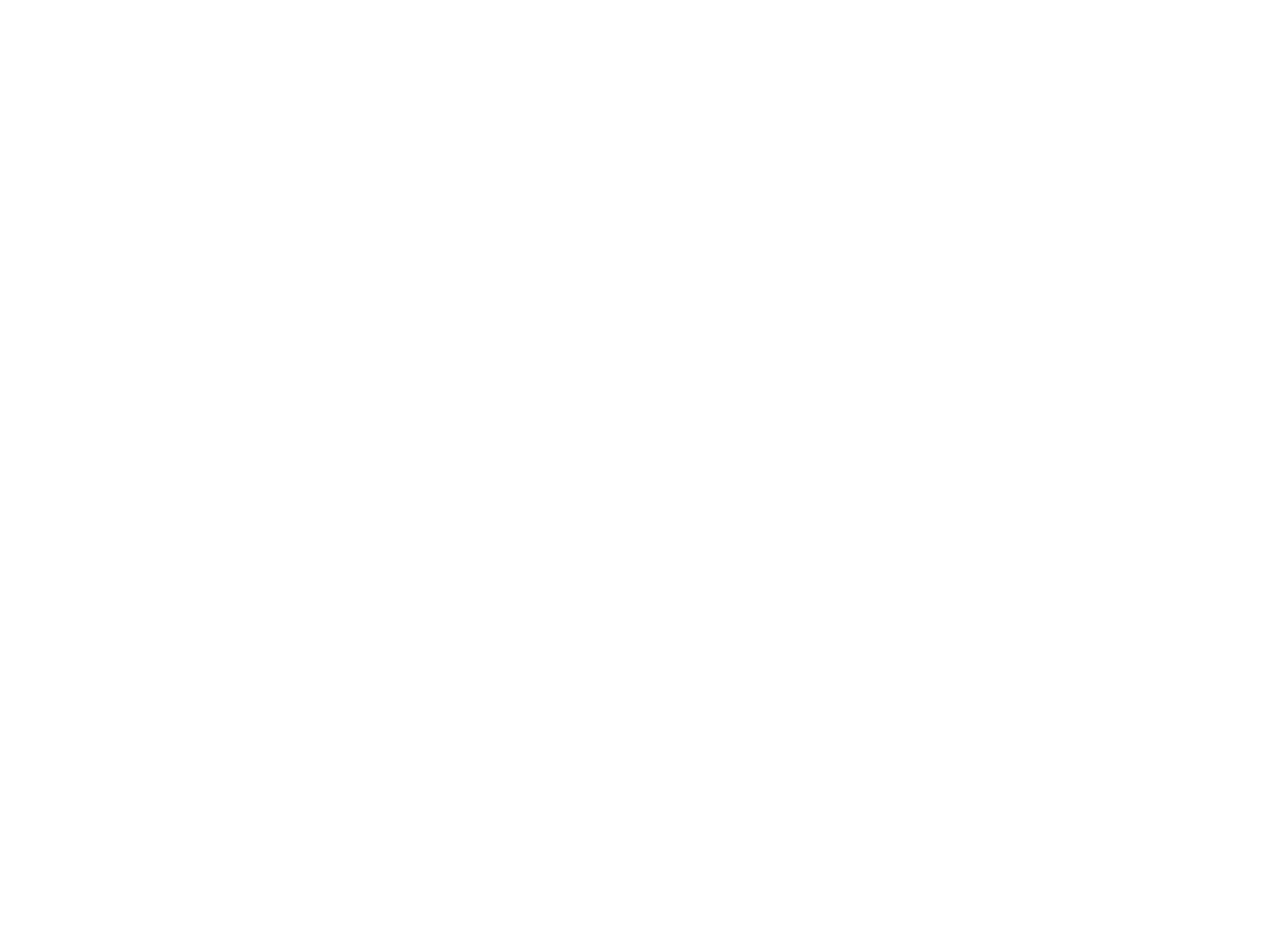
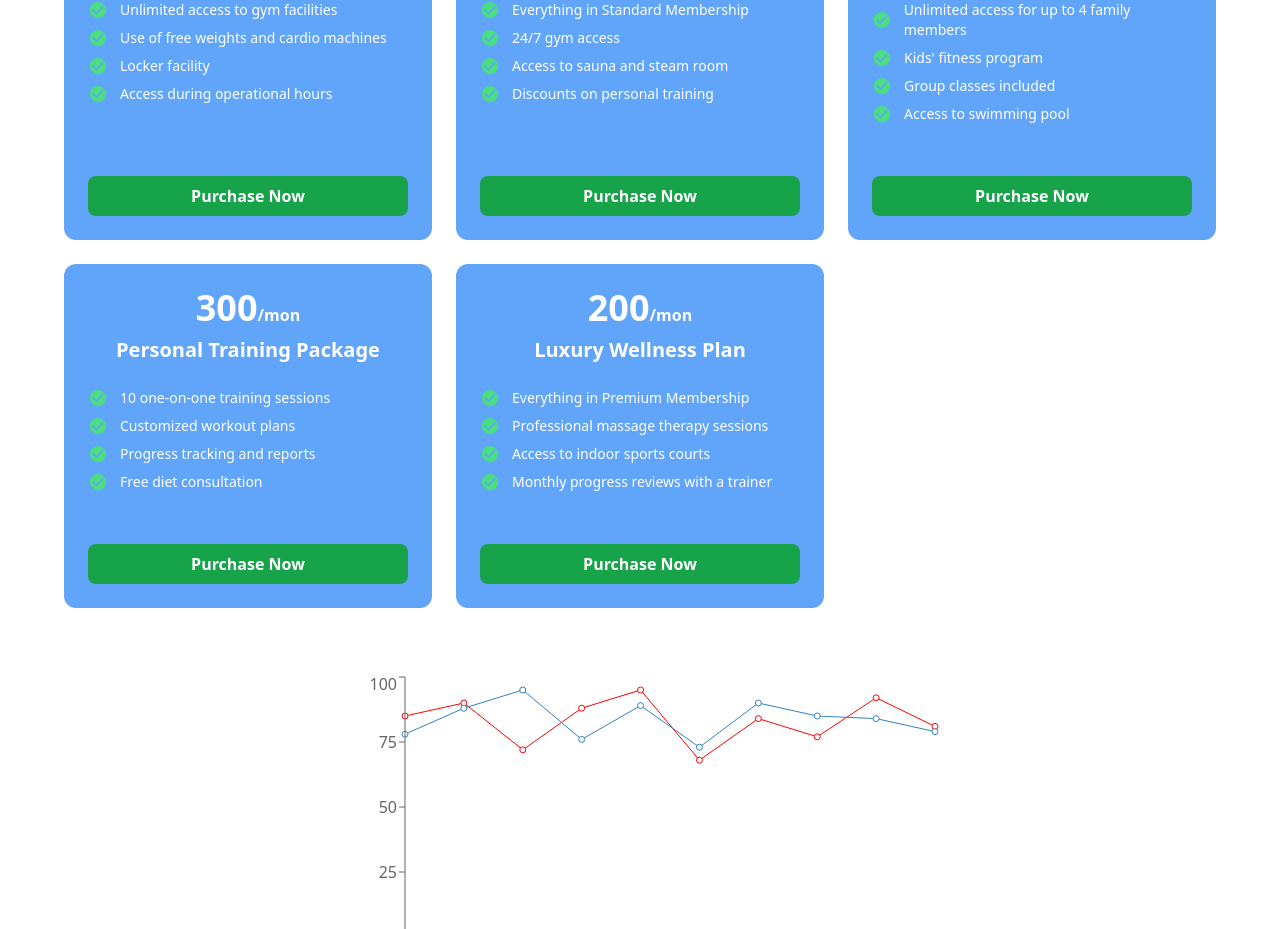
Before and after one commit to Samriddhadewan/module-43, a React (Vite) app: page / in a window 1280 px wide. Shown: the part 284-1213 px from the top of the page. Before the commit the page ends 800 px from the top, so only its background shows below. Built offline with nearby package versions, Linux system fonts and the light colour scheme.

Commit message:
rechart explored

```diff
--- a/package.json
+++ b/package.json
@@ -13,7 +13,8 @@
     "prop-types": "^15.8.1",
     "react": "^18.3.1",
     "react-dom": "^18.3.1",
-    "react-icons": "^5.4.0"
+    "react-icons": "^5.4.0",
+    "recharts": "^2.15.0"
   },
   "devDependencies": {
     "@eslint/js": "^9.17.0",
--- a/src/App.jsx
+++ b/src/App.jsx
@@ -1,3 +1,4 @@
+import Chart from "./components/Chart/Chart"
 import Navbar from "./components/Navbar/Navbar"
 import PriceOptions from "./components/PriceOptions/PriceOptions"
 
@@ -7,6 +8,7 @@
 
       <Navbar></Navbar>
       <PriceOptions></PriceOptions>
+      <Chart></Chart>
 
     </div>
   )
--- /dev/null
+++ b/src/components/Chart/Chart.jsx
@@ -0,0 +1,28 @@
+import { LineChart, Line, XAxis, YAxis } from "recharts";
+const Chart = () => {
+    const students = [
+        { id: "S001", name: "Alice Johnson", math: 85, physics: 78, chemistry: 92 },
+        { id: "S002", name: "Bob Smith", math: 90, physics: 88, chemistry: 85 },
+        { id: "S003", name: "Clara Brown", math: 72, physics: 95, chemistry: 89 },
+        { id: "S004", name: "David Wilson", math: 88, physics: 76, chemistry: 91 },
+        { id: "S005", name: "Eva Taylor", math: 95, physics: 89, chemistry: 94 },
+        { id: "S006", name: "Frank Moore", math: 68, physics: 73, chemistry: 80 },
+        { id: "S007", name: "Grace Davis", math: 84, physics: 90, chemistry: 88 },
+        { id: "S008", name: "Henry Clark", math: 77, physics: 85, chemistry: 79 },
+        { id: "S009", name: "Isla White", math: 92, physics: 84, chemistry: 87 },
+        { id: "S010", name: "Jack Hall", math: 81, physics: 79, chemistry: 83 },
+      ];
+  return (
+    <div className="flex  justify-center">
+        <LineChart className="" width={600} height={300} data={students} >
+        <Line dataKey="math" stroke="red" />
+        <Line dataKey="physics" />
+        <XAxis dataKey="name" />
+        <YAxis />
+        </LineChart>
+
+    </div>
+  )
+}
+
+export default Chart
--- /dev/null
+++ b/src/components/Feature/Feature.jsx
@@ -0,0 +1,15 @@
+import PropTypes from 'prop-types'
+import { IoMdCheckmarkCircle } from "react-icons/io";
+
+const Feature = ({feature}) => {
+  return (
+    <div>
+        <p className="flex items-center mt-2 text-sm gap-3"><IoMdCheckmarkCircle className="text-green-400 text-xl"></IoMdCheckmarkCircle> {feature}</p>
+
+    </div>
+  )
+}
+Feature.propTypes = {
+    feature: PropTypes.array
+}
+export default Feature
--- a/src/components/PriceOption/PriceOption.jsx
+++ b/src/components/PriceOption/PriceOption.jsx
@@ -1,10 +1,27 @@
 import PropTypes from 'prop-types'
+import Feature from '../Feature/Feature';
 
 const PriceOption = ({option}) => {
-  console.log(option)
+
+  const {price, features, name} = option;
 
   return (
-    <div>PriceOption</div>
+    <div className='bg-blue-400 text-white flex flex-col p-6 rounded-xl '>
+      <h1 className='text-center'>
+        <span className='text-4xl font-extrabold'>{price}</span>
+        <span className='font-bold'>/mon</span>
+      </h1>
+      <h1 className='text-center text-xl font-bold mt-2'>{name}</h1>
+      <div className='my-4 flex-grow'>
+        {
+          features.map((feature, idx) => <Feature
+          key={idx}
+          feature={feature}
+          ></Feature>)
+        }
+      </div>
+      <button  className='bg-green-600 w-full py-2 font-semibold rounded-lg mt-9'>Purchase Now</button>
+    </div>
   )
 }
 
--- a/src/components/PriceOptions/PriceOptions.jsx
+++ b/src/components/PriceOptions/PriceOptions.jsx
@@ -62,15 +62,17 @@
       ];
 
   return (
-    <div>
+    <div className="m-16">
 
       <h1>This the best deals of the town</h1>
-        {
+    <div className="grid md:grid-cols-3 gap-6">
+    {
             gymPackages.map(option => <PriceOption
             key={option.id}
             option={option}
             ></PriceOption>)
         }
+    </div>
 
     </div>
   )
```
Also changed, not shown: 1 other file (tests, documents, lock files or other folders).
